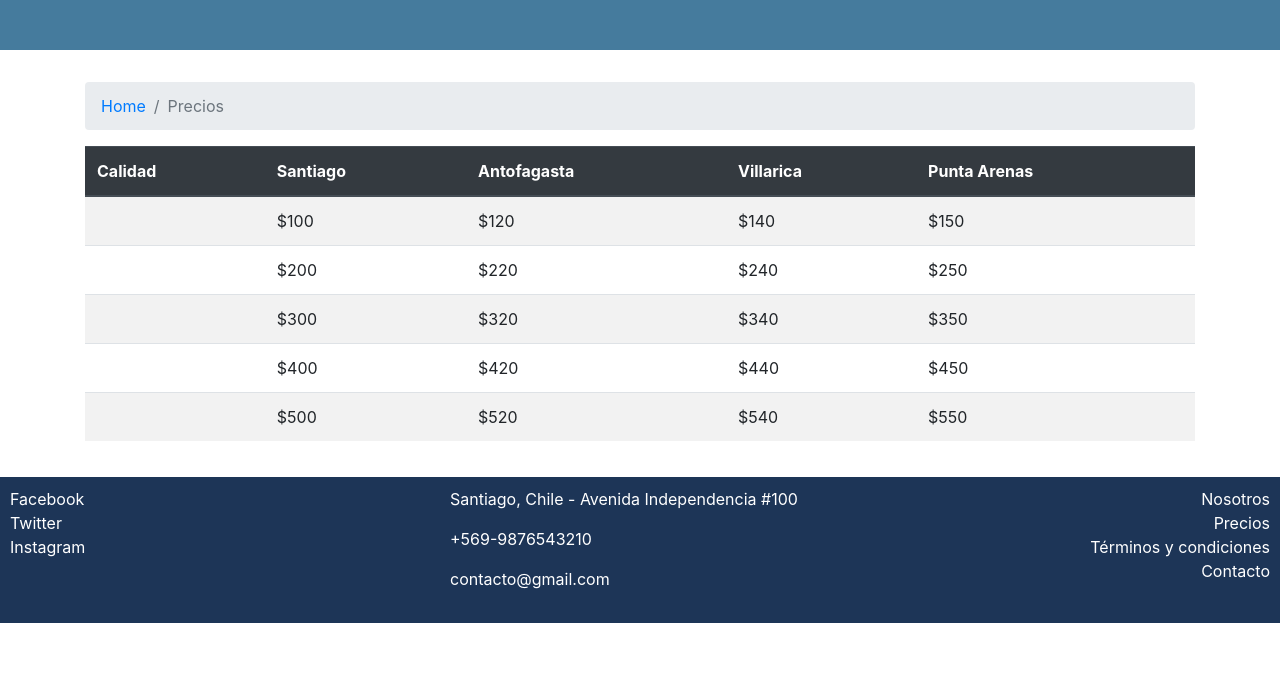
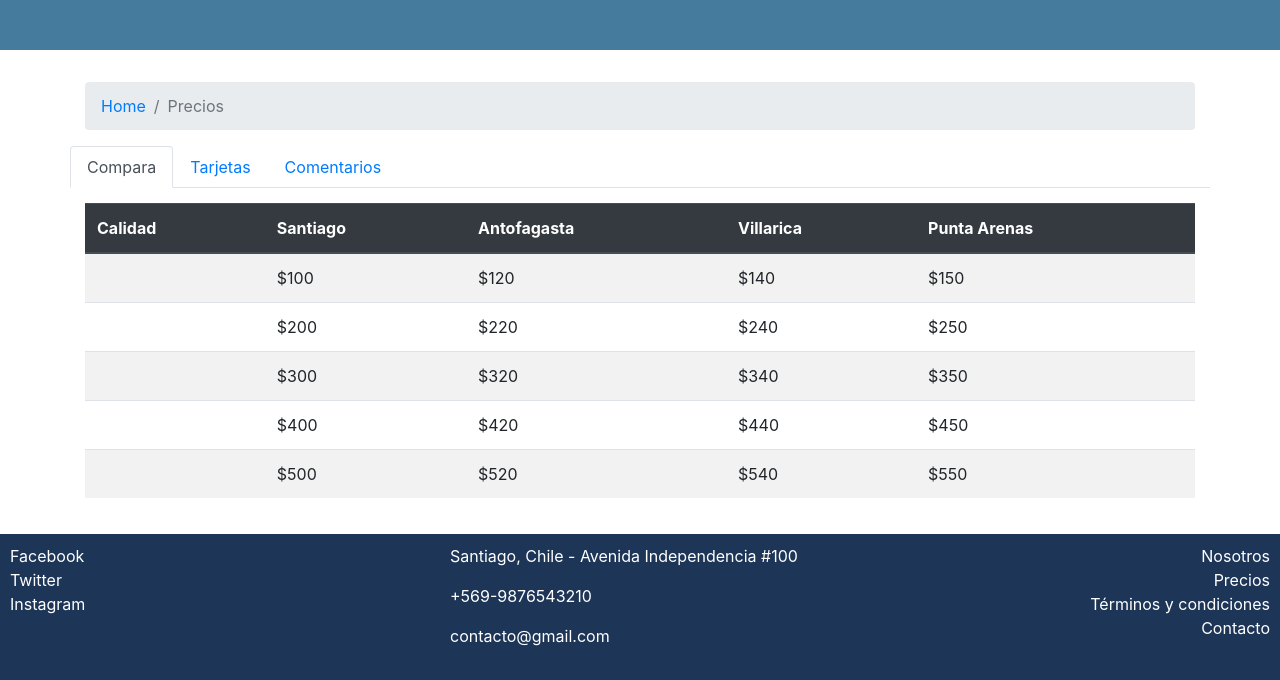
Before and after one commit to erre-developer/guia-hoteles, a website: page precios.html in a window 1280 px wide. Shown: the part 222-902 px from the top of the page. Before the commit the page ends 845 px from the top, so only its background shows below. Drawn offline with nearby package versions, Linux system fonts and the light colour scheme; a web font is replaced by a local one.

Commit message:
Se agrega pestañas tabs a pagina de precios

```diff
--- a/css/main.css
+++ b/css/main.css
@@ -28,3 +28,7 @@ footer {
 .footer-address-icon {
     padding-right: 10px;
 }
+
+.tab-content{
+    padding-top: 15px;
+}
--- a/precios.html
+++ b/precios.html
@@ -49,6 +49,26 @@
         </nav>
     </div>
 
+    <ul class="container nav nav-tabs" id="myTab" role="tablist">
+        <li class="nav-item">
+            <a class="nav-link active" id="compara-tab" data-toggle="tab"
+            href="#compara" role="tab" aria-controls="compara" aria-selected="true">
+            Compara</a>
+        </li>
+        <li class="nav-item">
+            <a class="nav-link" id="tarjetas-tab" data-toggle="tab"
+            href="#tarjetas" role="tab" aria-controls="tarjetas" aria-selected="true">
+            Tarjetas</a>
+        </li>
+        <li class="nav-item">
+            <a class="nav-link" id="comentarios-tab" data-toggle="tab"
+            href="#comentarios" role="tab" aria-controls="comentarios" aria-selected="true">
+            Comentarios</a>
+        </li>
+      </ul>
+
+      <div class="tab-content" id="myTabContent">
+          <div class="tab-pane fade show active" id="compara" role="tabpanel" aria-labelledby="compara-tab">
             <div class="container table-responsive">
                 <table class="table table-striped">
                     <thead class="thead-dark">
@@ -108,6 +128,36 @@
                 </table>
             </div>
 
+          </div>
+
+            <div class="tab-pane fade show" id="tarjetas" role="tabpanel" aria-labelledby="compara-tab">
+                <div class="container card" style="width: 50rem;">
+                    <div class="card-header">
+                        Tarjetas Acreditadas
+                    </div>
+                    <ul class="list-group list-group-flush">
+                        <li class="list-group-item">Paypal</li>
+                        <li class="list-group-item">Tarjetas de Crédito</li>
+                        <li class="list-group-item">Tarjetas de Débito</li>
+                        <li class="list-group-item">Google Pay</li>
+                        <li class="list-group-item">WebPay</li>
+                    </ul>
+
+                </div>
+            </div>
+
+            <div class="tab-pane fade show" id="comentarios" role="tabpanel" aria-labelledby="compara-tab">
+                <div class="container">
+                    <h5>Comentarios</h5>
+                    <p>Lorem ipsum dolor sit, amet consectetur adipisicing elit. Quis, pariatur facere veritatis nostrum odit reprehenderit distinctio quia, dignissimos maxime officiis libero? Sapiente labore debitis aspernatur magni voluptas odit dolorem doloribus porro quo! Fugit incidunt rem nulla libero a nesciunt repudiandae officia cum commodi illum qui, ratione voluptas quidem non distinctio!</p>
+                </div>
+            </div>
+
+
+        </div> <!--fin div tab-content-->
+
+
+
     <footer>
         <div class="row">
             <div class="col-sm-4 d-flex flex-column">
```
Lines whose indentation alone changed are shown as unchanged.
